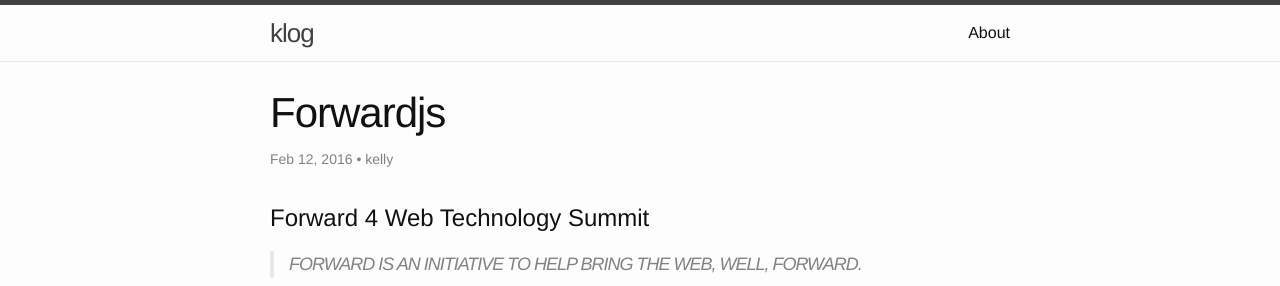
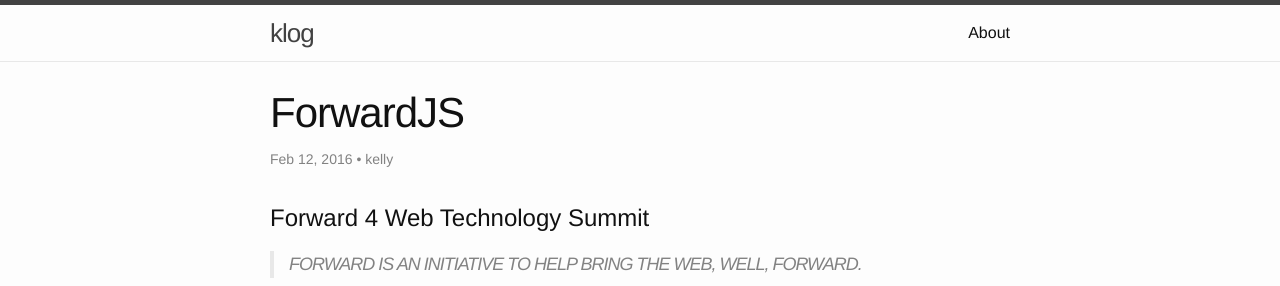
Before and after one commit to kellyjosephprice/kellyjosephprice.github.io, a Jekyll site: the page built from _posts/2016-02-11-forwardjs.markdown, in a window 1280 px wide and 900 px high. Shown: the top 286 px of the window. Built offline with Jekyll 4.4.1, drawn with Linux system fonts in a browser that asks for light colours.

```diff
--- a/_posts/2016-02-11-forwardjs.markdown
+++ b/_posts/2016-02-11-forwardjs.markdown
@@ -1,6 +1,6 @@
 ---
 layout: post
-title: "Forwardjs"
+title: "ForwardJS"
 date: 2016-02-11T17:55:29-08:00
 ---
 
```
